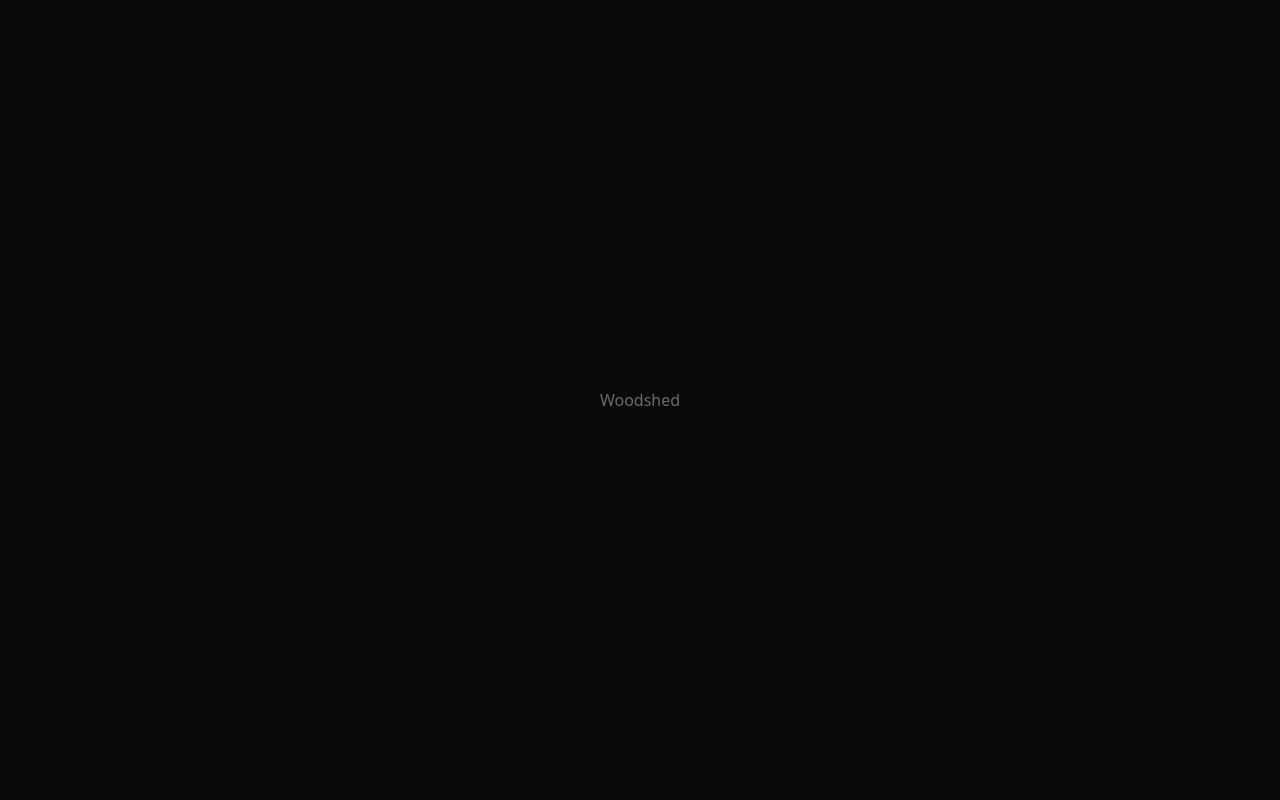
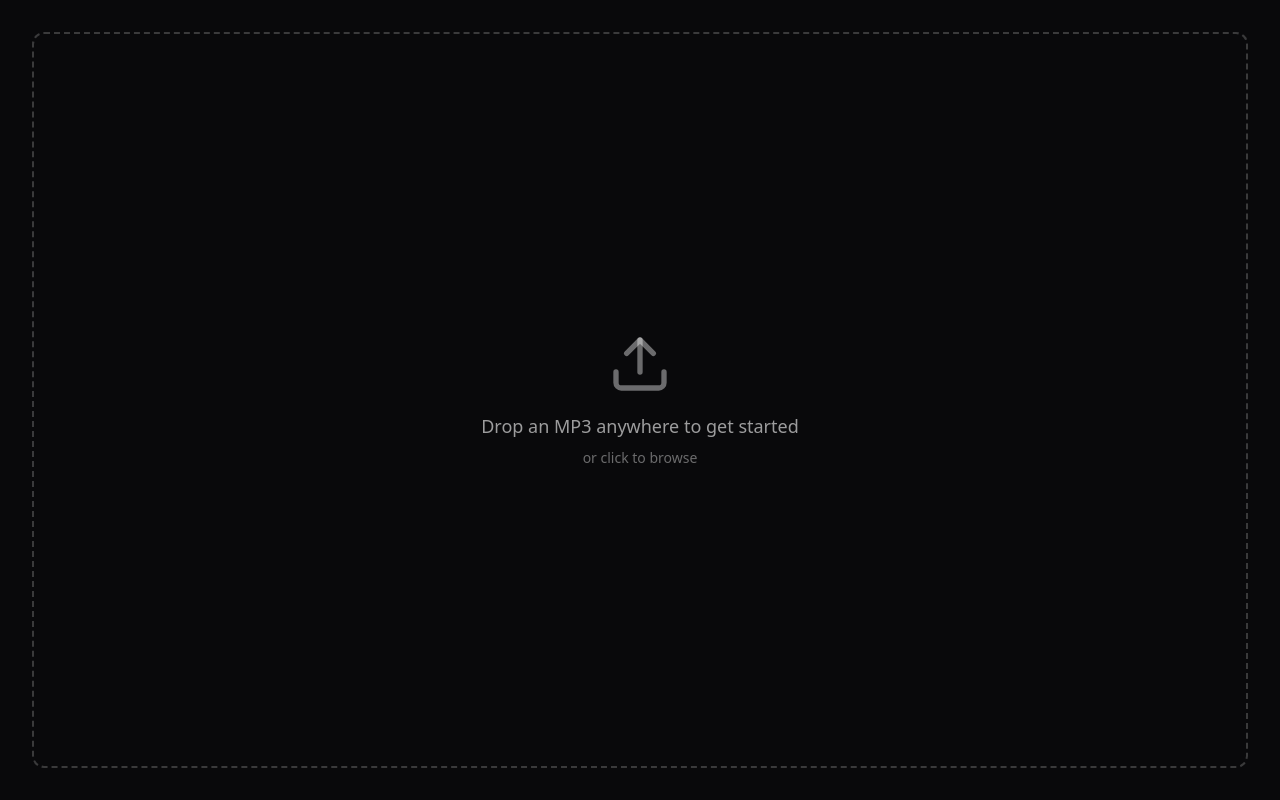
Before and after one commit to jacobhillman1/woodshed, a React (Vite) app: page / in a window 1280 px wide. Built offline with nearby package versions, Linux system fonts and the light colour scheme.

Commit message:
[2.1] Build EmptyState upload zone component

```diff
--- a/src/App.tsx
+++ b/src/App.tsx
@@ -1,7 +1,9 @@
+import { EmptyState } from './components/EmptyState'
+
 export default function App() {
   return (
-    <div className="min-h-screen bg-zinc-950 text-white flex items-center justify-center">
-      <p className="text-white/40">Woodshed</p>
+    <div className="min-h-screen bg-zinc-950 text-white flex flex-col">
+      <EmptyState isDragging={false} onFile={() => {}} />
     </div>
   )
 }
--- /dev/null
+++ b/src/components/EmptyState.tsx
@@ -0,0 +1,31 @@
+import { Upload } from 'lucide-react'
+
+interface Props {
+  isDragging: boolean
+  onFile: (file: File) => void
+}
+
+export function EmptyState({ isDragging, onFile }: Props) {
+  return (
+    <label
+      className={`flex-1 flex flex-col items-center justify-center cursor-pointer border-2 border-dashed rounded-xl m-8 transition-all
+        ${isDragging
+          ? 'border-orange-500 bg-orange-500/10'
+          : 'border-white/20 hover:border-white/30 hover:bg-white/5'
+        }`}
+    >
+      <Upload className={`w-16 h-16 mb-4 transition-colors ${isDragging ? 'text-orange-500' : 'text-white/40'}`} />
+      <p className="text-lg text-white/60 mb-2">Drop an MP3 anywhere to get started</p>
+      <p className="text-sm text-white/40">or click to browse</p>
+      <input
+        type="file"
+        accept="audio/mpeg"
+        className="hidden"
+        onChange={(e) => {
+          const file = e.target.files?.[0]
+          if (file) onFile(file)
+        }}
+      />
+    </label>
+  )
+}
```
Also changed, not shown: 1 other file (tests, documents, lock files or other folders).
